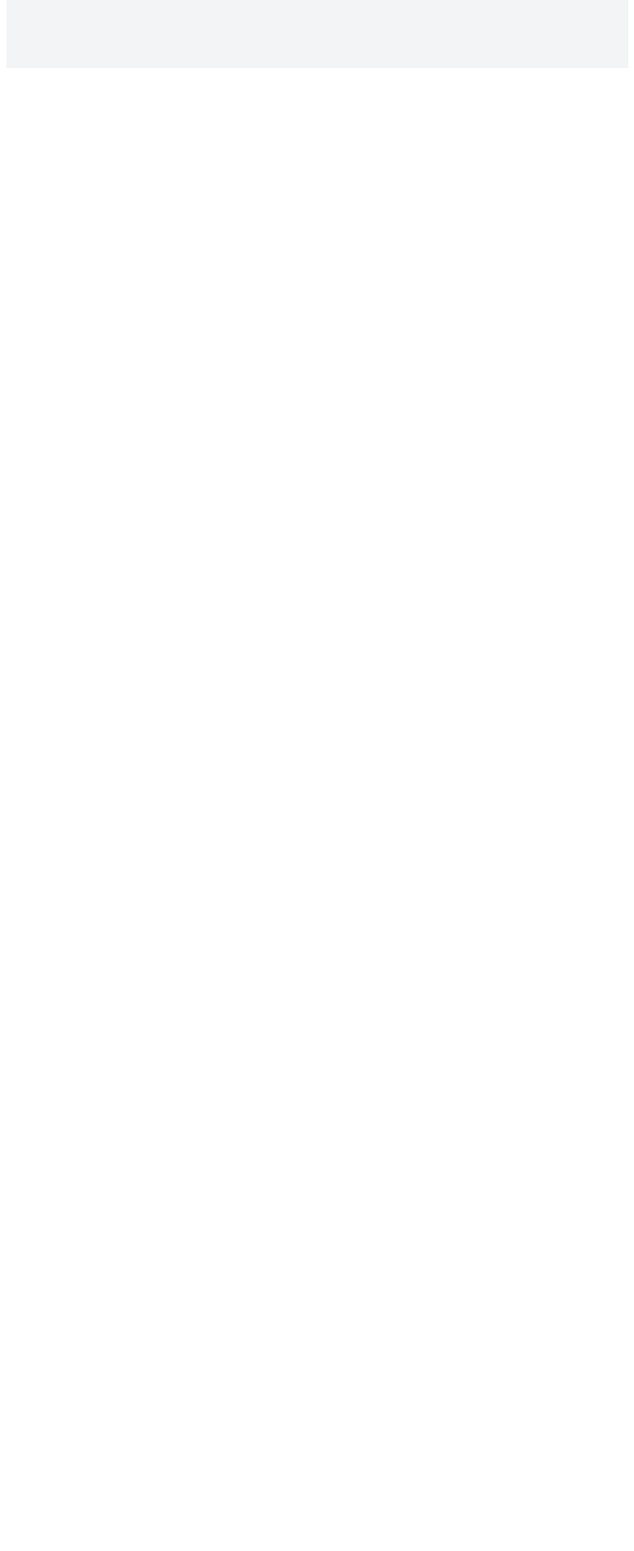
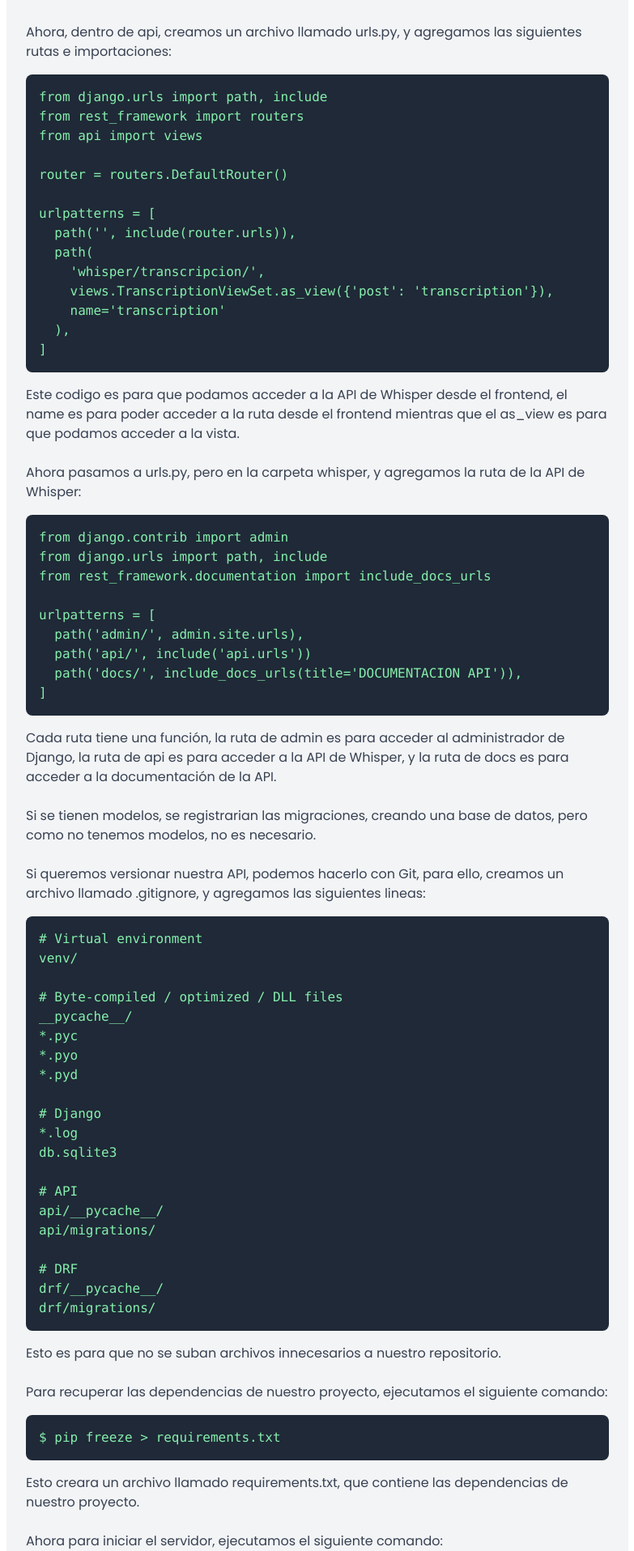
Before and after one commit to hugogaytan10/ravekh-page, a React (Vite) app: page /blog/articulosIA/whisper in a window 1280 px wide. Shown: the part 10084-12000 px from the top of the page at 81% size, without its empty margins (248-1031 px from the left). Before the commit the page ends 10168 px from the top, so only its background shows below. Built offline with nearby package versions, Linux system fonts and the light colour scheme.

Commit message:
mas secciones al articulo

```diff
--- a/src/Components/Blog/ArticulosIA/ArticuloWhisper/ArticuloWhisper.jsx
+++ b/src/Components/Blog/ArticulosIA/ArticuloWhisper/ArticuloWhisper.jsx
@@ -414,6 +414,86 @@ export const ArticuloWhisper = () => {
         <br />,
         'Te recomendamos revises la identación del código, ya que en el artículo no se muestra correctamente.',
         <br />,
+        'Ahora, dentro de api, creamos un archivo llamado urls.py, y agregamos las siguientes rutas e importaciones:',
+        <div key="codigo-urls" className="rounded-lg p-4 bg-gray-800 text-white my-4">
+          <code className="text-green-300">
+            from django.urls import path, include<br />
+            from rest_framework import routers<br />
+            from api import views<br />
+            <br />
+            router = routers.DefaultRouter()<br />
+            <br />
+            urlpatterns = [<br />
+            &nbsp;&nbsp;path('', include(router.urls)),<br />
+            &nbsp;&nbsp;path(<br />
+            &nbsp;&nbsp;&nbsp;&nbsp;'whisper/transcripcion/', <br />
+            &nbsp;&nbsp;&nbsp;&nbsp;views.TranscriptionViewSet.as_view{"({'post': 'transcription'})"}, <br />
+            &nbsp;&nbsp;&nbsp;&nbsp;name='transcription'<br />
+            &nbsp;&nbsp;),<br />
+            ]<br />
+          </code>
+        </div>,
+        'Este codigo es para que podamos acceder a la API de Whisper desde el frontend, el name es para poder acceder a la ruta desde el frontend mientras que el as_view es para que podamos acceder a la vista.',
+        <br />,
+        'Ahora pasamos a urls.py, pero en la carpeta whisper, y agregamos la ruta de la API de Whisper:',
+        <div key="codigo-urls2" className="rounded-lg p-4 bg-gray-800 text-white my-4">
+          <code className="text-green-300">
+            from django.contrib import admin<br />
+            from django.urls import path, include<br />
+            from rest_framework.documentation import include_docs_urls<br />
+            <br />
+            urlpatterns = [<br />
+            &nbsp;&nbsp;path('admin/', admin.site.urls),<br />
+            &nbsp;&nbsp;path('api/', include('api.urls'))<br />
+            &nbsp;&nbsp;path('docs/', include_docs_urls(title='DOCUMENTACION API')),<br />
+            ]<br />
+          </code>
+        </div>,
+        'Cada ruta tiene una función, la ruta de admin es para acceder al administrador de Django, la ruta de api es para acceder a la API de Whisper, y la ruta de docs es para acceder a la documentación de la API.',
+        <br />,
+        'Si se tienen modelos, se registrarian las migraciones, creando una base de datos, pero como no tenemos modelos, no es necesario.',
+        <br />,
+        'Si queremos versionar nuestra API, podemos hacerlo con Git, para ello, creamos un archivo llamado .gitignore, y agregamos las siguientes lineas:',
+        <div key="codigo-gitignore" className="rounded-lg p-4 bg-gray-800 text-white my-4">
+          <code className="text-green-300">
+            # Virtual environment<br />
+            venv/<br />
+            <br />
+            # Byte-compiled / optimized / DLL files<br />
+            __pycache__/<br />
+            *.pyc<br />
+            *.pyo<br />
+            *.pyd<br />
+            <br />
+            # Django<br />
+            *.log<br />
+            db.sqlite3<br />
+            <br />
+            # API<br />
+            api/__pycache__/<br />
+            api/migrations/<br />
+            <br />
+            # DRF<br />
+            drf/__pycache__/<br />
+            drf/migrations/<br />
+          </code>
+        </div>,
+        'Esto es para que no se suban archivos innecesarios a nuestro repositorio.',
+        <br />,
+        'Para recuperar las dependencias de nuestro proyecto, ejecutamos el siguiente comando:',
+        <div key="codigo-dependencias" className="rounded-lg p-4 bg-gray-800 text-white my-4">
+          <code className="text-green-300">
+            $ pip freeze {">"} requirements.txt<br />
+          </code>
+        </div>,
+        'Esto creara un archivo llamado requirements.txt, que contiene las dependencias de nuestro proyecto.',
+        <br />,
+        'Ahora para iniciar el servidor, ejecutamos el siguiente comando:',
+        <div key="codigo-servidor" className="rounded-lg p-4 bg-gray-800 text-white my-4">
+          <code className="text-green-300">
+            $ python manage.py runserver<br />
+          </code>
+        </div>,
       ]
     }
   ];
```
